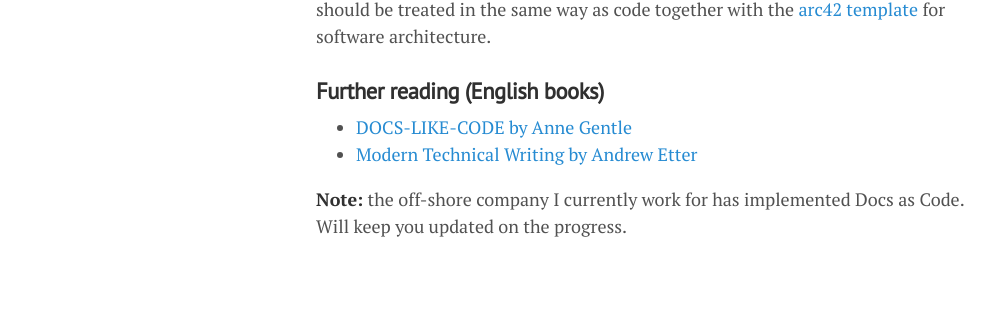
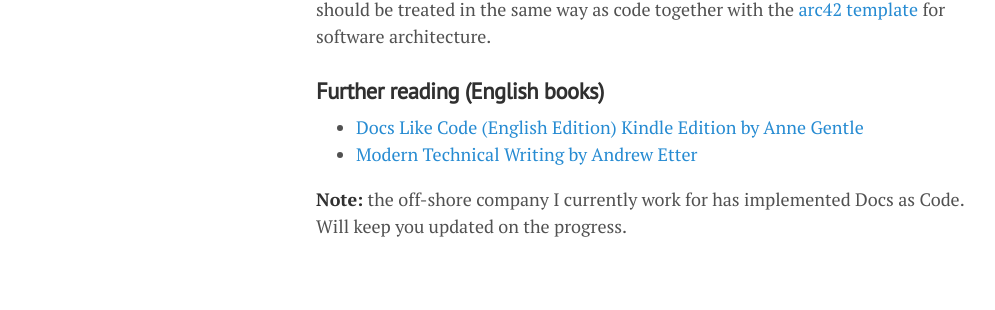
Before and after one commit to lgeurts/lgeurts.github.io, a Jekyll site: the page built from _posts/2020-08-21-docs-as-code.md, in a window 1280 px wide. Shown: the part 1586-1896 px from the top of the page, without its empty margins (0-995 px from the left). Built offline with Jekyll 4.4.1, drawn with Linux system fonts in a browser that asks for light colours; nearby versions of some CDN libraries.

Commit message:
Update 2020-08-21-docs-as-code.md

```diff
--- a/_posts/2020-08-21-docs-as-code.md
+++ b/_posts/2020-08-21-docs-as-code.md
@@ -53,7 +53,7 @@ Companies with dedicated teams should probably look at tools like for example [d
 
 ### **Further reading (English books)**
 
-* [DOCS-LIKE-CODE by Anne Gentle](https://www.amazon.de/dp/B0784ZJWSR)
+* [Docs Like Code (English Edition) Kindle Edition by Anne Gentle](https://www.amazon.de/dp/B0784ZJWSR)
 * [Modern Technical Writing by Andrew Etter](https://www.amazon.com/Modern-Technical-Writing-Introduction-Documentation-ebook/dp/B01A2QL9SS)
 
 **Note:** the off-shore company I currently work for has implemented Docs as Code. Will keep you updated on the progress.
```
